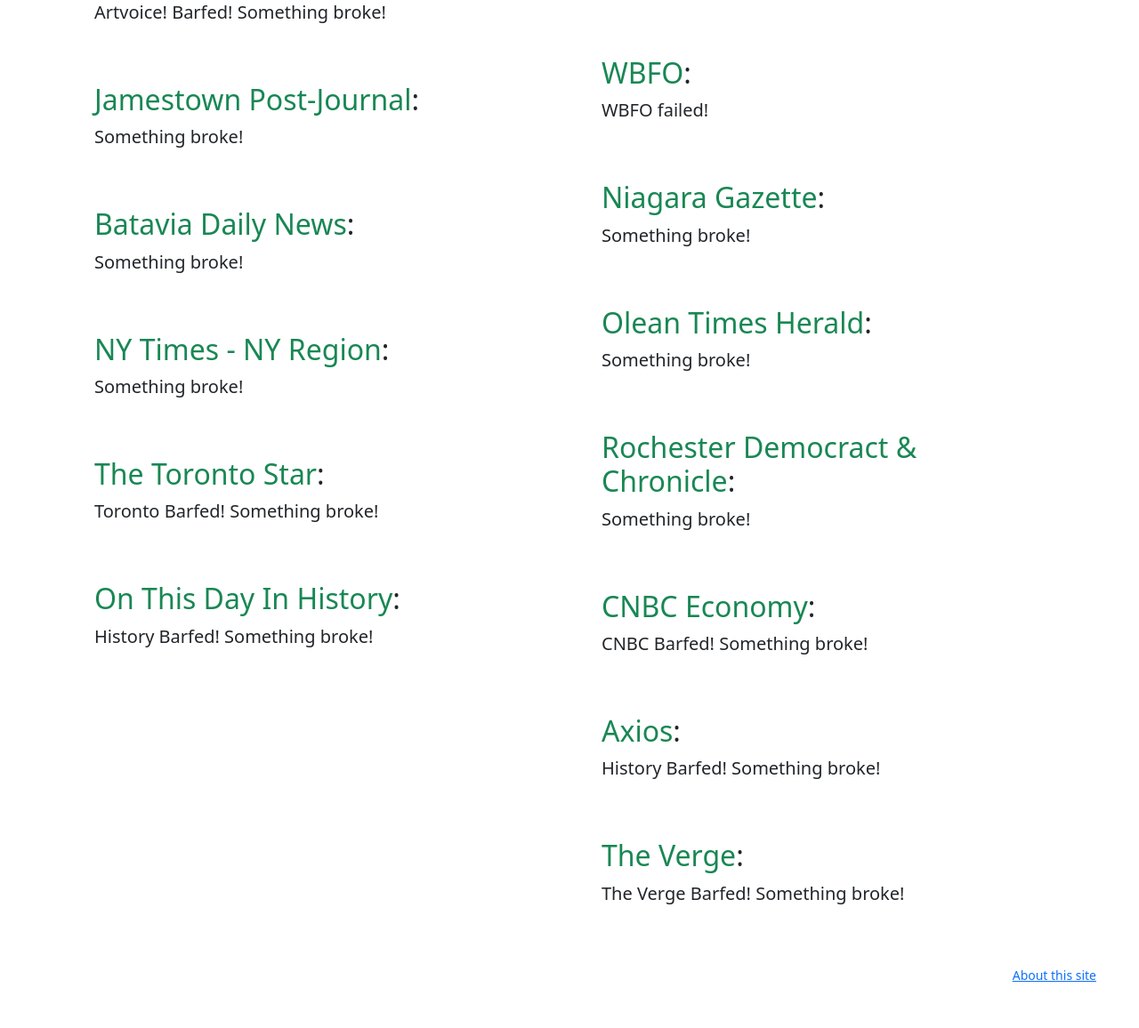
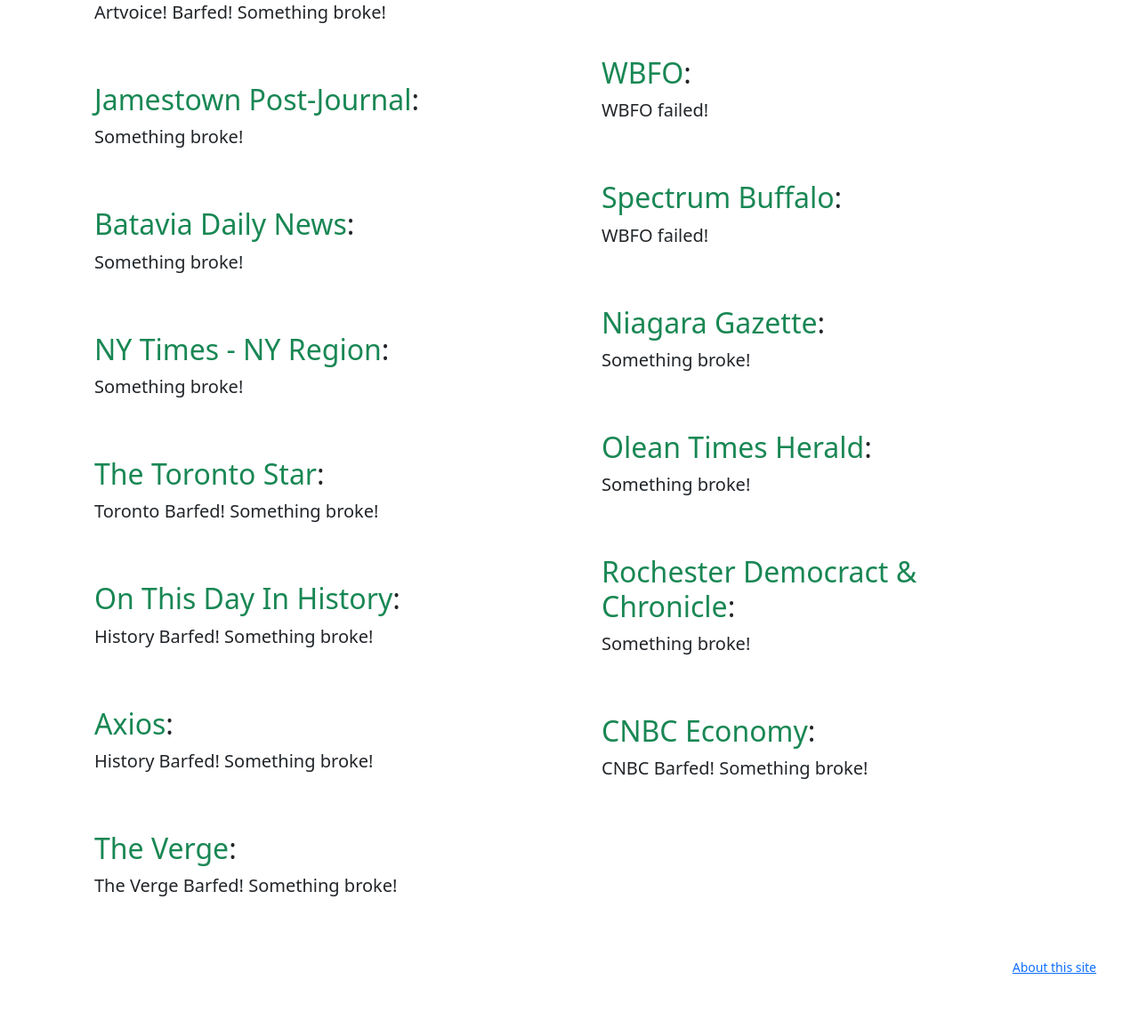
Before and after one commit to Blake-/wny-news, a Django app: template news/templates/index.html in a window 1280 px wide. Shown: the part 880-2036 px from the top of the page at 89% size. After the commit the page ends 1975 px from the top, so only its background shows below. Run offline with Django 3.2, Linux system fonts and the light colour scheme; the template is opened without the code that fills it, so the values that code supplies are empty; some libraries are stand-ins or nearby versions.

Commit message:
show spectrum

```diff
--- a/news/templates/index.html
+++ b/news/templates/index.html
@@ -183,6 +183,39 @@
     <!-- History -->
 
 
+    <!-- Axios -->
+    <div class="container d-block pt-5">
+      <h2><a href="https://axios.com" target="_blank" class="text-decoration-none text-success">Axios</a>: </h2>
+        {% if axios_news %}
+            {% for value in axios_news %}
+                <div class="d-flex">
+                 <h5 class="card-title">
+                  <li><a href="{{ value.url }}" target="_blank" class="text-decoration-none text-dark">{{ value.title }}</a>
+                 </h5>
+                </div>
+            {% endfor %}
+        {% else %}
+            <p class="lead">History Barfed! Something broke!</p>
+        {% endif %}
+    </div>
+    <!-- Axios -->
+
+    <!-- The Verge -->
+    <div class="container d-block pt-5">
+      <h2><a href="https://theverge.com/" target="_blank" class="text-decoration-none text-success">The Verge</a>: </h2>
+        {% if theverge_news %}
+            {% for value in theverge_news %}
+                <div class="d-flex">
+                 <h5 class="card-title">
+                  <li><a href="{{ value.url }}" target="_blank" class="text-decoration-none text-dark">{{ value.title }}</a>
+                 </h5>
+                </div>
+            {% endfor %}
+        {% else %}
+            <p class="lead">The Verge Barfed! Something broke!</p>
+        {% endif %}
+    </div>
+    <!-- The Verge -->
 
 
 
@@ -279,6 +312,24 @@
     <!-- WBFO -->
 
 
+    <!-- spectrum -->
+    <div class="container d-block pt-5">
+      <h2><a href="https://spectrumlocalnews.com/nys/buffalo" target="_blank" class="text-decoration-none text-success">Spectrum Buffalo</a>: </h2>
+        {% if spectrum_news %}
+            {% for value in spectrum_news %}
+                <div class="d-flex">
+                 <h5 class="card-title">
+                  <li><a href="{{ value.url }}" target="_blank" class="text-decoration-none text-dark">{{ value.title }}</a>
+                 </h5>
+                </div>
+            {% endfor %}
+        {% else %}
+            <p class="lead">WBFO failed!</p>
+        {% endif %}
+    </div>
+    <!-- Spectrum -->
+
+
     <!-- Niagara Falls News -->
     <div class="container d-block pt-5">
       <h2><a href="https://www.niagara-gazette.com/" target="_blank" class="text-decoration-none text-success">Niagara Gazette</a>: </h2>
```
Also changed, not shown: other parts of news/templates/index.html (+0 -35 lines).
